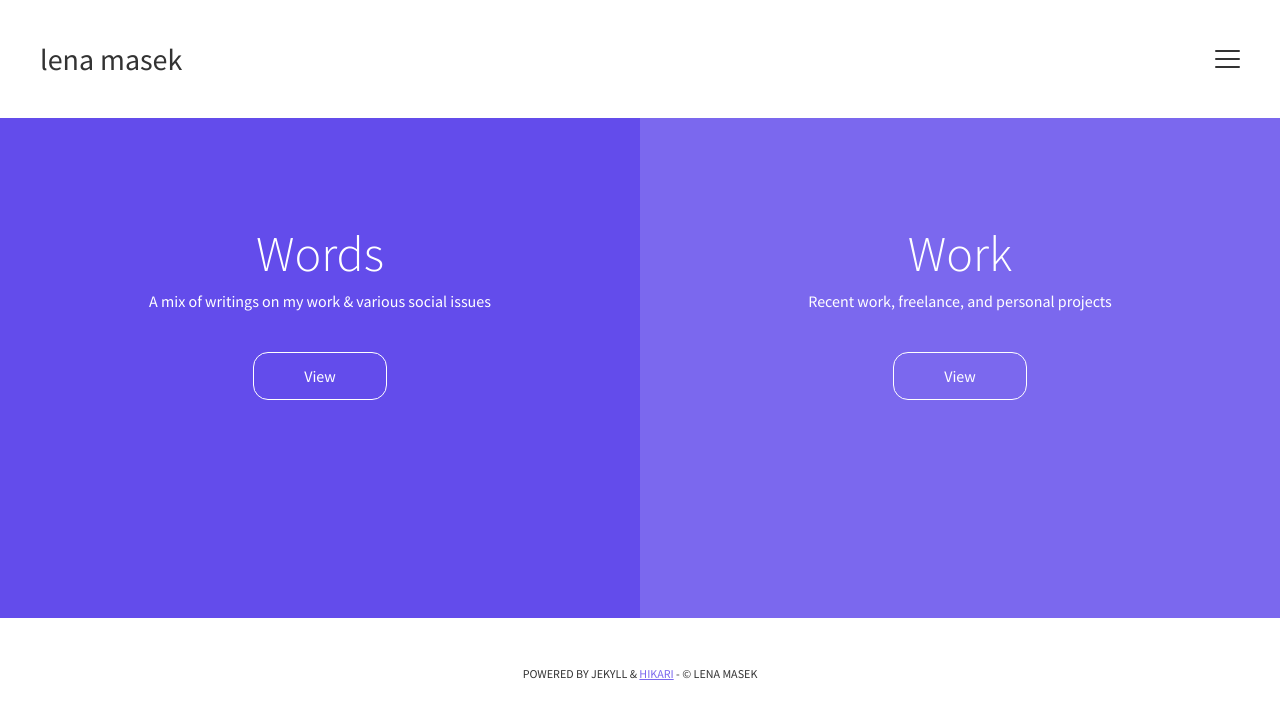
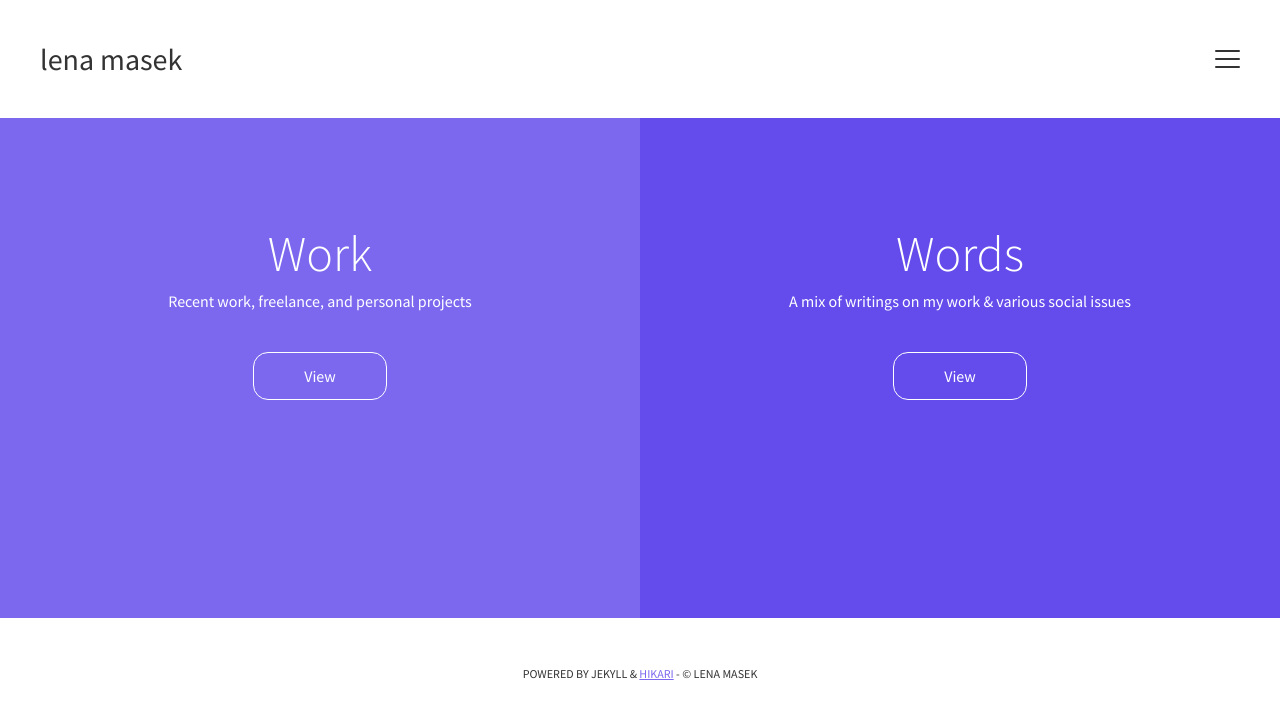
Before and after one commit to lenamasek/lenamasek.github.io, a Jekyll site: the page built from frontpage.html, in a window 1280 px wide. Shown: the top 719 px of the page. Built offline with Jekyll 4.4.1, drawn with Linux system fonts in a browser that asks for light colours.

Commit message:
flip sides

```diff
--- a/_scss/base/_global.scss
+++ b/_scss/base/_global.scss
@@ -125,12 +125,12 @@ img {
 }
 
 .words {
+  float:right;
+  background:#634ceb;
+}
+
+.work {
   float:left;
-  background:#634ceb;
-}
-
-.work {
-  float:right;
   background:#7b68ee;
 }
 
--- a/frontpage.html
+++ b/frontpage.html
@@ -4,6 +4,16 @@ title: Homepage
 ---
 
 <div id="home">
+
+<div class="work frontpg">
+<h1>Work</h1>
+<p>
+  Recent work, freelance, and personal projects
+</p>
+
+<button><p>View</p></button>
+</div>
+
 
 <div class="words frontpg">
 <h1>Words</h1>
@@ -13,12 +23,3 @@ title: Homepage
 
 <button><p>View</p></button>
 </div>
-
-<div class="work frontpg">
-<h1>Work</h1>
-<p>
-  Recent work, freelance, and personal projects
-</p>
-
-<button><p>View</p></button>
-</div>
```
